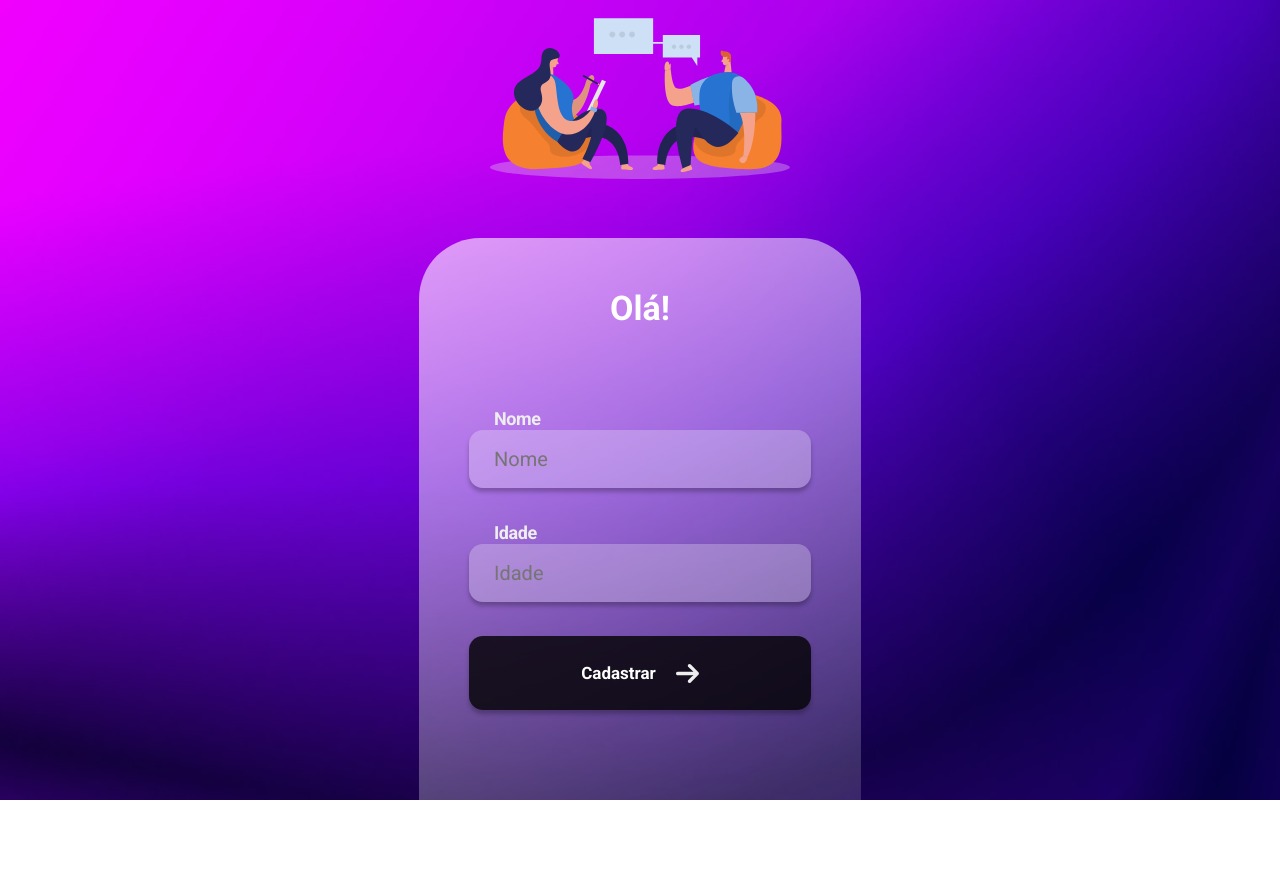
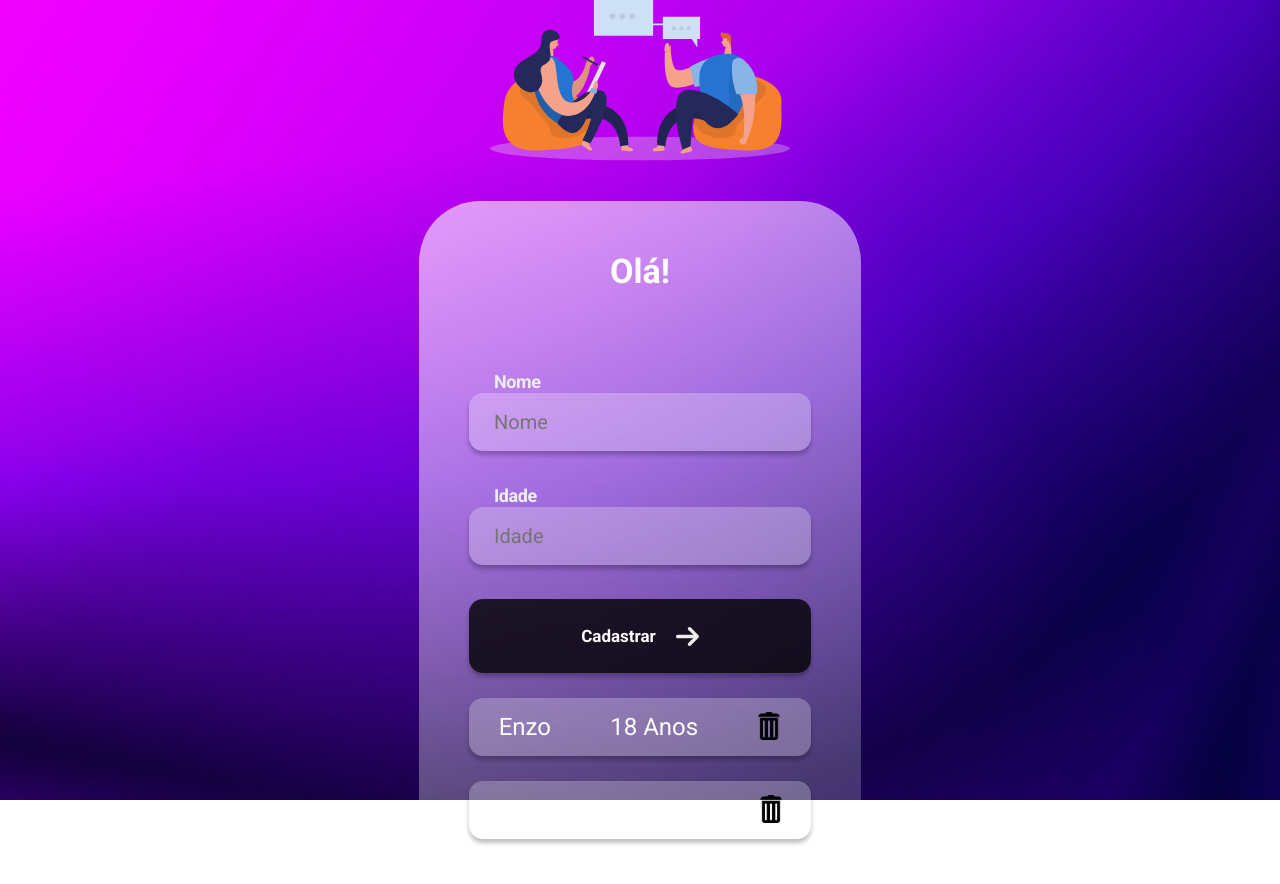
Before and after one commit to EnzoTaniolo/Projeto-React, a React (Create React App) app: page / in a window 1280 px wide. Shown: the top 884 px of the page. Before the commit the page ends 800 px from the top, so only its background shows below. Built offline with nearby package versions, Linux system fonts and the light colour scheme.

Commit message:
Começando o back-end e a nova página secundária

```diff
--- a/src/App.js
+++ b/src/App.js
@@ -2,11 +2,25 @@ import React from "react"
 
 import People from './assets/people.svg'
 import Arrow from './assets/arrow.svg'
+import Trash from './assets/trash.svg'
 
-import { Container, Image, ContainerItens, H1, InputLabel, Input, Button } from "./styles.js"
+import { Container,
+        Image,
+        ContainerItens,
+        H1,
+        InputLabel,
+        Input,
+        Button,
+        User
+    } from "./styles.js"
 
 //JSX
 function App() {
+    const users = [
+    {id: Math.random(), name: "Enzo", age: 18},
+    {id: Math.random(), name: "Lucca", age: 14}
+]
+
     return (
     <Container>
         <Image alt="logo-image" src={People}/>
@@ -21,6 +35,15 @@ function App() {
             <Input type="number" placeholder="Idade"/>
 
             <Button>Cadastrar <img alt="arrow" src={Arrow}/></Button>
+
+            <ul>
+                {users.map((user) => (
+                    <User key={user.id} >
+                        <p>{user.name}</p> <p>{user.age} Anos</p>
+                        <button> <img alt="Trash-can-logo" src={Trash}/></button>
+                    </User>
+                ))}
+            </ul>
         </ContainerItens>
     </Container>
     );
--- a/src/styles.js
+++ b/src/styles.js
@@ -92,3 +92,35 @@ export const Button = styled.button `
         opacity: 0.5;
     }
 `;
+
+export const User = styled.li `
+    display: flex;
+    align-items: center;
+    justify-content: space-around;
+
+    box-shadow: 0px 4px 4px 0px #00000040;
+    border-radius: 14px;
+    background: #FFFFFF40;
+
+    width: 342px;
+    height: 58px;
+
+    outline: none;
+    border: none;
+
+    margin-top: 25px;
+
+    p{
+        color: #fff;
+        font-size: 24px;
+        font-weight: 400;
+        line-height: 28px;
+        letter-spacing: 0px;
+    }
+
+    button{
+        background: none;
+        border: none;
+        cursor: pointer;
+    }
+`;
```
